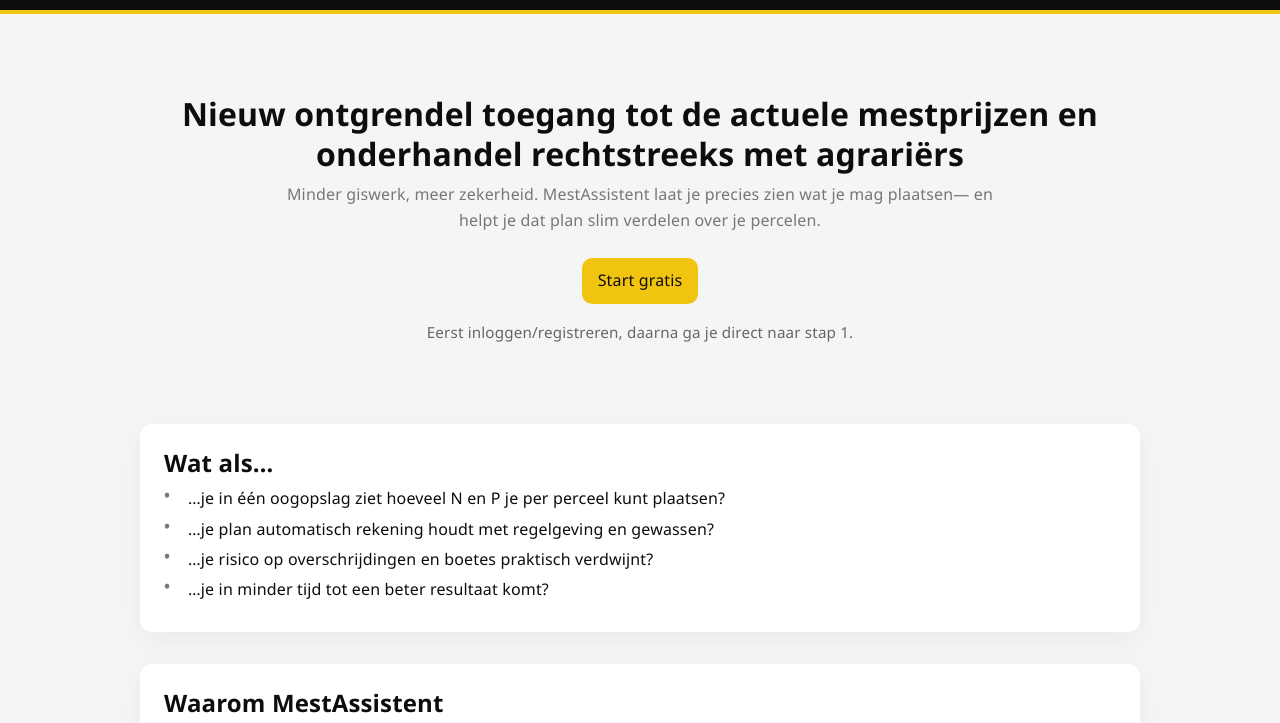
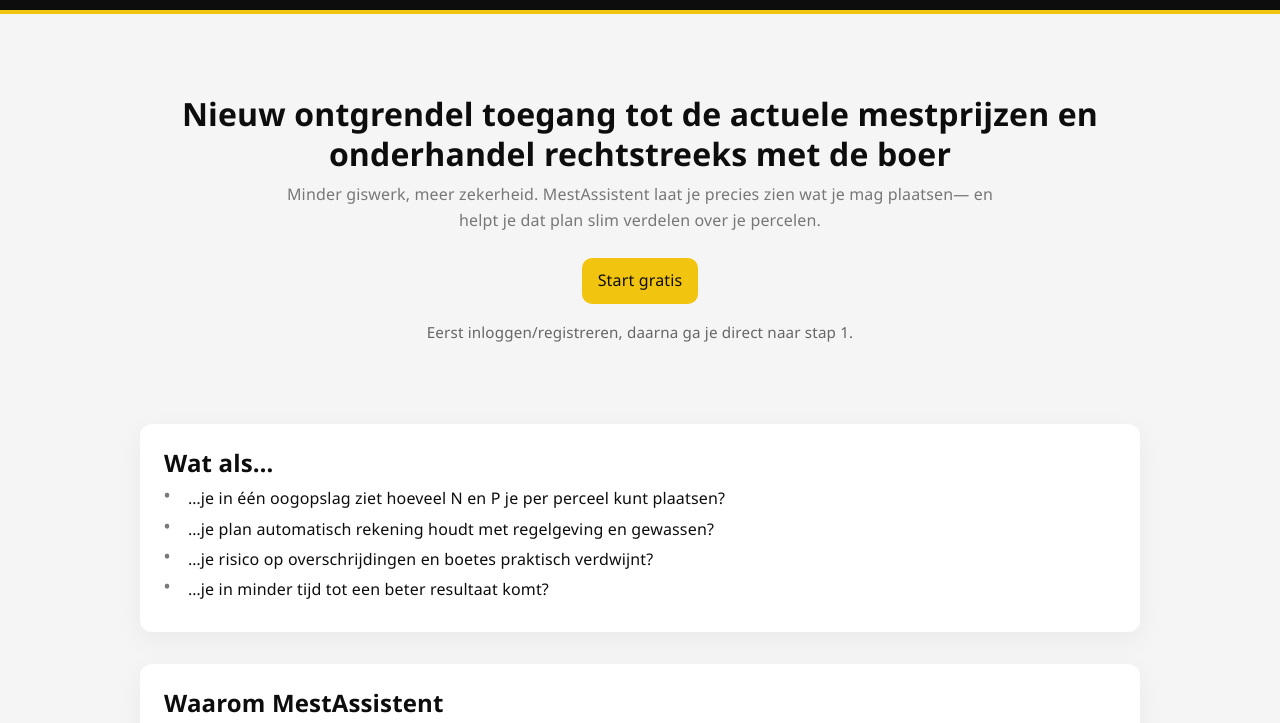
Before and after one commit to Corretje01/mestassistent, a plain HTML site: page index.html in a window 1280 px wide. Shown: the part 60-783 px from the top of the page. Drawn offline with Linux system fonts and the light colour scheme; a script that the page names is missing.

Commit message:
Update index.html

```diff
--- a/index.html
+++ b/index.html
@@ -27,7 +27,7 @@
 
     <!-- HERO -->
     <section class="hero container" style="padding:3rem 0; text-align:center;">
-      <h1 style="margin-bottom:0.5rem;">Nieuw ontgrendel toegang tot de actuele mestprijzen en onderhandel rechtstreeks met agrariërs</h1>
+      <h1 style="margin-bottom:0.5rem;">Nieuw ontgrendel toegang tot de actuele mestprijzen en onderhandel rechtstreeks met de boer</h1>
       <p class="lead" style="max-width:720px; margin:0.5rem auto 1.5rem;">
         Minder giswerk, meer zekerheid. MestAssistent laat je precies zien wat je mag plaatsen—
         en helpt je dat plan slim verdelen over je percelen.
```
